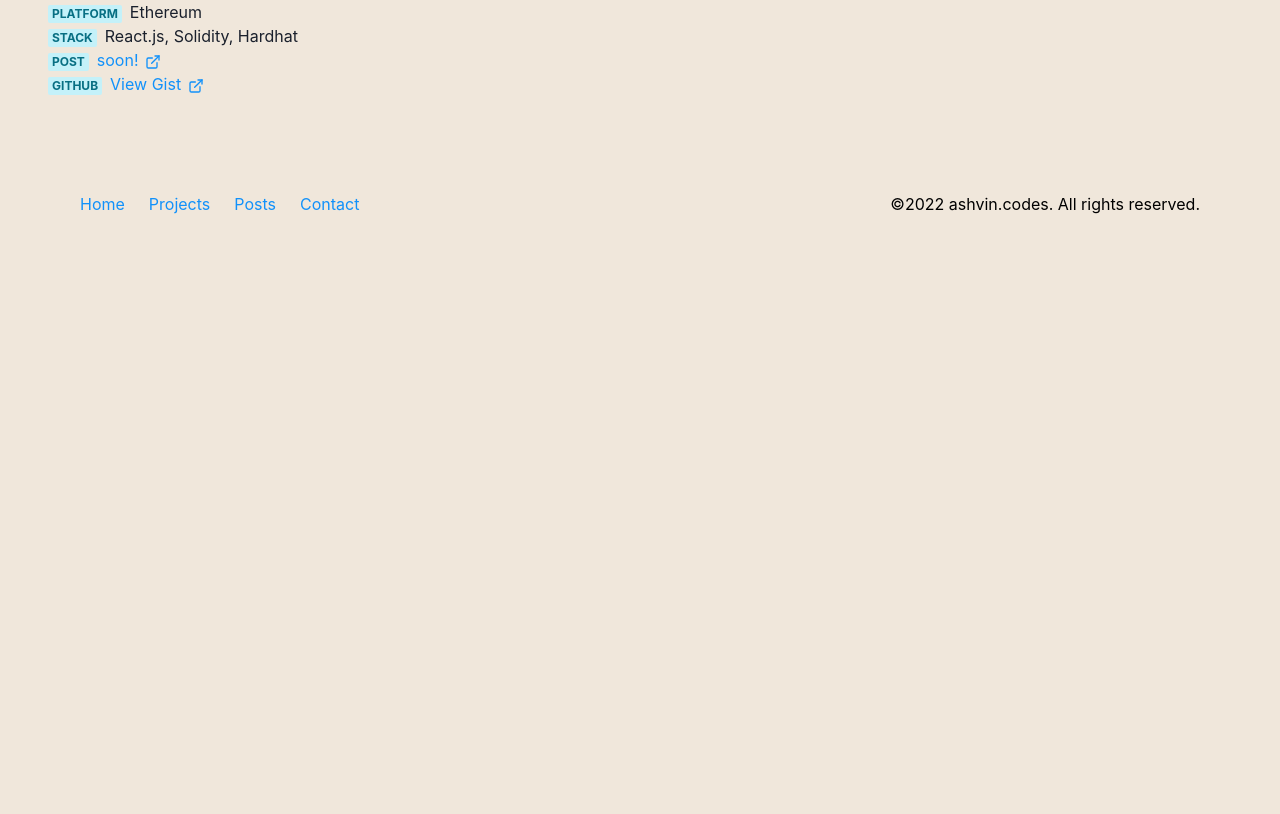
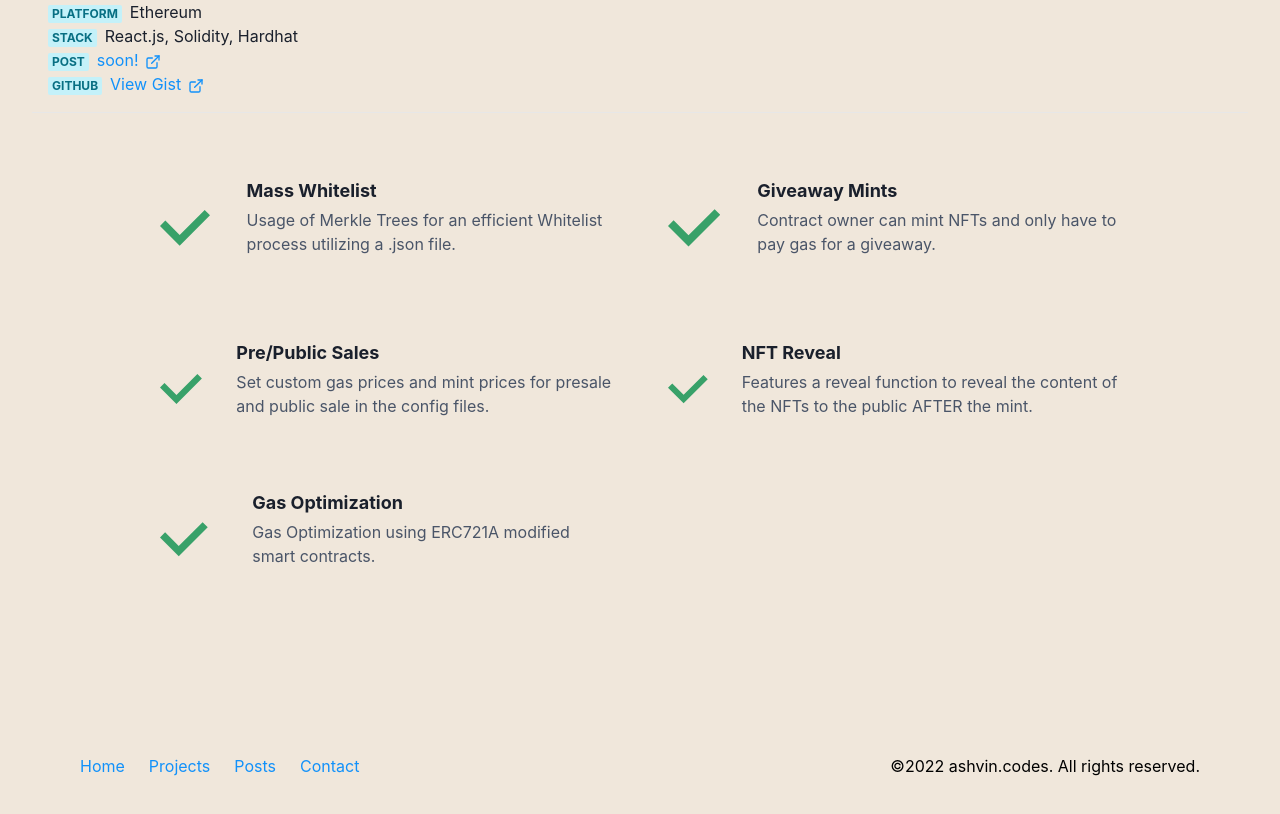
Before and after one commit to shvin/ashvin.codes, a Next.js app: page /posts/smartcontract in a window 1280 px wide. Shown: the part 1080-1894 px from the top of the page. Before the commit the page ends 1368 px from the top, so only its background shows below. Built offline with nearby package versions, Linux system fonts and the light colour scheme.

Commit message:
featurelist for erc721a

```diff
--- a/pages/posts/smartcontract.js
+++ b/pages/posts/smartcontract.js
@@ -1,8 +1,10 @@
-import { Container, Badge, Link, List, ListItem, Divider, } from '@chakra-ui/react'
+import { Container, Badge, Link, List, ListItem, Divider, Box, SimpleGrid, } from '@chakra-ui/react'
 import { ExternalLinkIcon } from '@chakra-ui/icons'
 import { Title, Meta, WorkImage } from '../../components/post'
 import P from '../../components/para'
 import Layout from '../../components/layouts/article'
+import { CheckIcon } from '@chakra-ui/icons'
+import { Feature } from '../../components/features'
 
 const Posts = () => {
     return (
@@ -42,6 +44,45 @@ const Posts = () => {
                         </Link>
                     </ListItem>
                 </List>
+                <Divider my={4} />
+                <Box
+                as="section"
+                maxW="5xl"
+                mx="auto"
+                py="12"
+                px={{
+                    base: '6',
+                    md: '8',
+                }}
+                >
+                    <SimpleGrid
+                    columns={{
+                        base: 1,
+                        md: 2,
+                    }}
+                    spacingX="14"
+                    spacingY={{
+                        base: '8',
+                        md: '10',
+                    }}
+                    >
+                        <Feature title="Mass Whitelist" icon={<CheckIcon color={"green.500"} boxSize={"80%"} />}>
+                            Usage of Merkle Trees for an efficient Whitelist process utilizing a .json file.
+                        </Feature>
+                        <Feature title="Giveaway Mints" icon={<CheckIcon color={"green.500"} boxSize={"80%"} />}>
+                            Contract owner can mint NFTs and only have to pay gas for a giveaway.
+                        </Feature>
+                        <Feature title="Pre/Public Sales" icon={<CheckIcon color={"green.500"} boxSize={"80%"} />}>
+                            Set custom gas prices and mint prices for presale and public sale in the config files.
+                        </Feature>
+                        <Feature title="NFT Reveal" icon={<CheckIcon color={"green.500"} boxSize={"80%"} />}>
+                            Features a reveal function to reveal the content of the NFTs to the public AFTER the mint.
+                        </Feature>
+                        <Feature title="Gas Optimization" icon={<CheckIcon color={"green.500"} boxSize={"70%"} />}>
+                            Gas Optimization using ERC721A modified smart contracts.
+                        </Feature>
+                    </SimpleGrid>
+                </Box>
             </Container>
         </Layout>
     )
--- a/pages/work/nftminter.js
+++ b/pages/work/nftminter.js
@@ -18,8 +18,8 @@ const Work = () => {
                 <List ml={4} my={4}>
                     <ListItem>
                         <Meta>Website</Meta>
-                        <Link href="">
-                            soon! <ExternalLinkIcon mx="2px" />
+                        <Link href="https://nftmintdapp.vercel.app/">
+                            Mint NFTs! <ExternalLinkIcon mx="2px" />
                         </Link>
                     </ListItem>
                     <ListItem>
```
